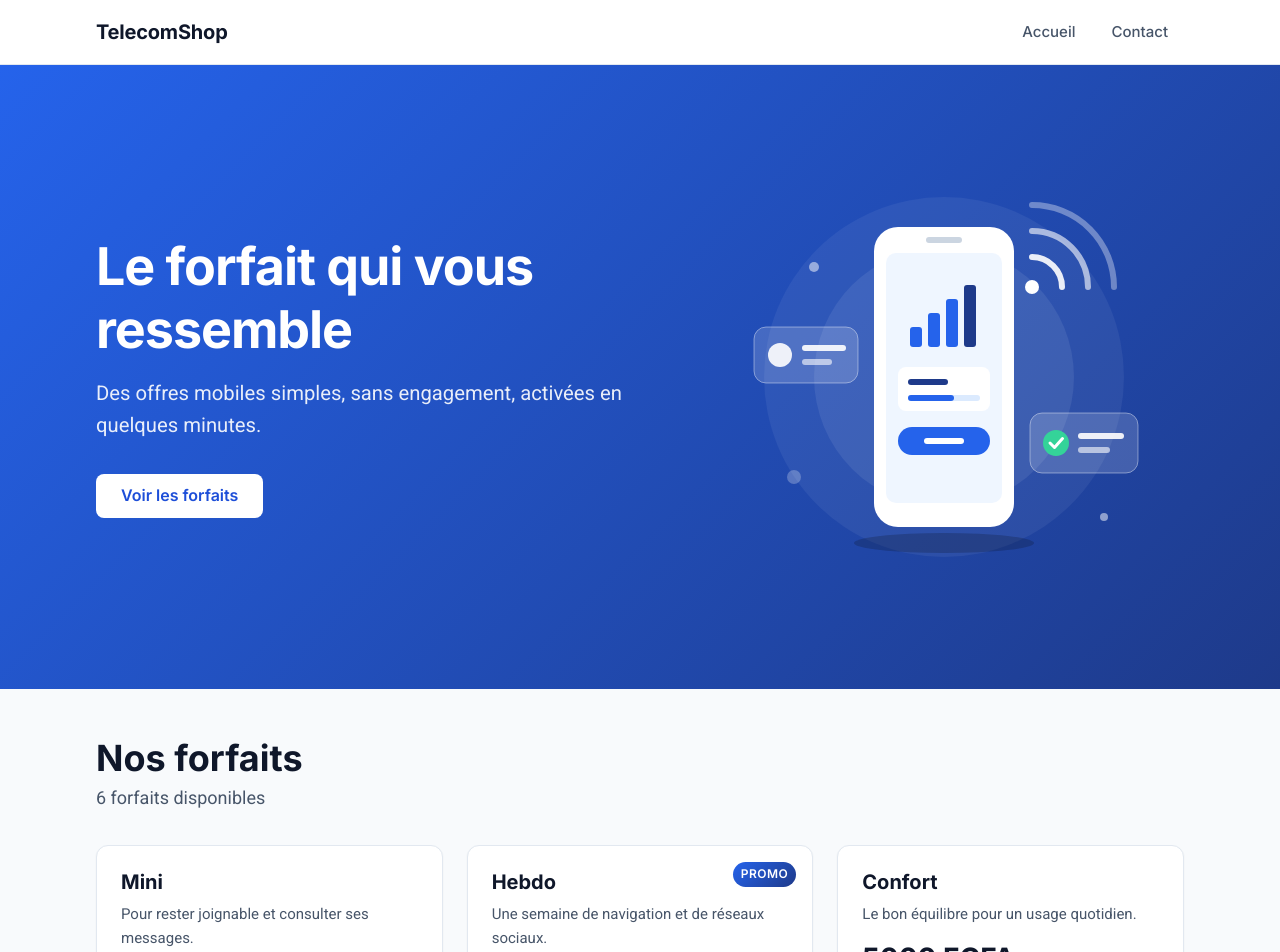
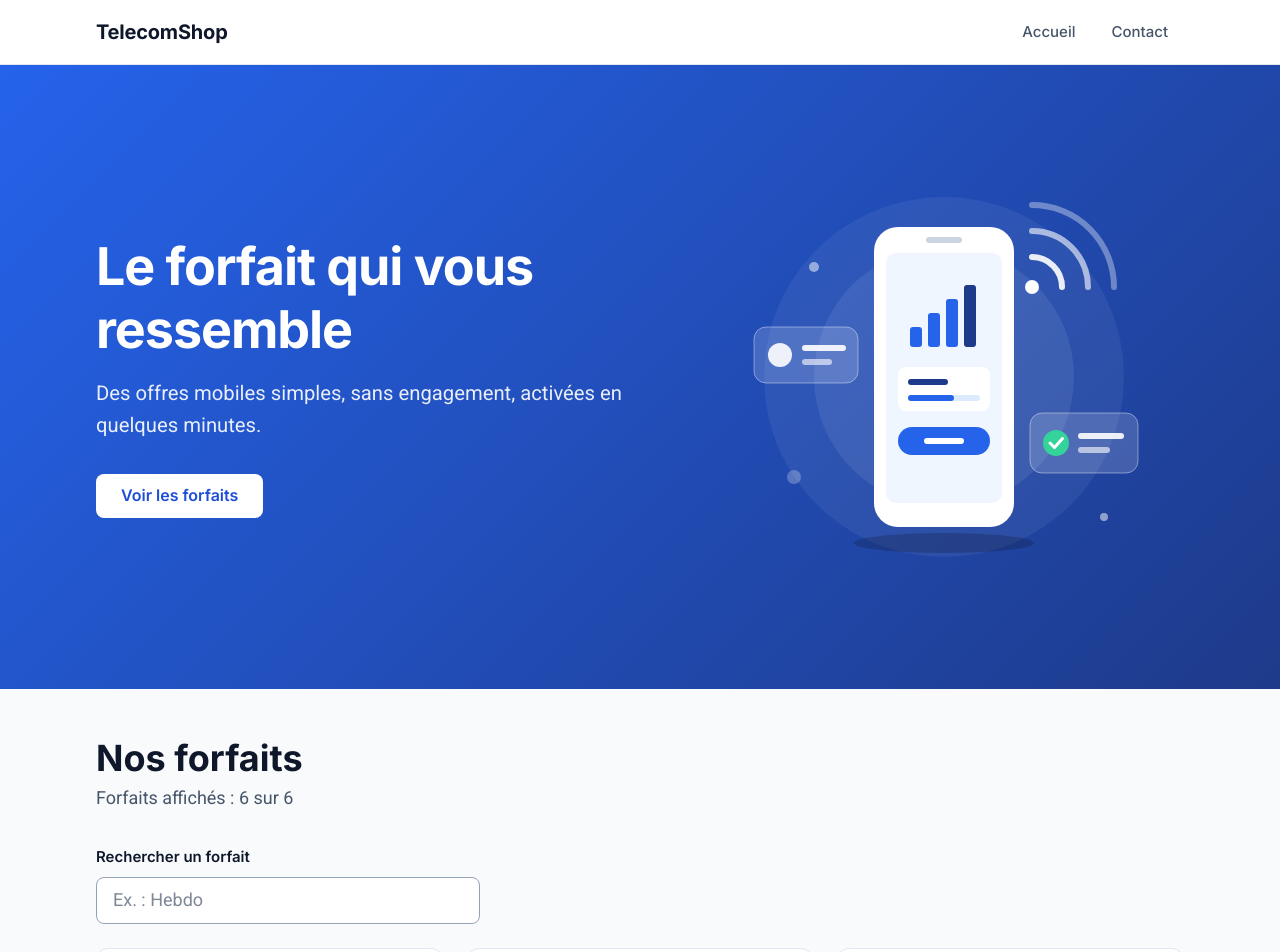
Before and after one commit to aleck2209/telecom-shop, an Angular app: page / in a window 1280 px wide. Shown: the top 952 px of the page. Built offline with nearby package versions, Linux system fonts and the light colour scheme.

Commit message:
feat: implement la recherche de forfaits.

```diff
--- a/src/app/contact/contact.css
+++ b/src/app/contact/contact.css
@@ -1,3 +1,36 @@
 :host {
   display: block;
 }
+
+/* Le formulaire : une carte blanche, champs empilés, largeur limitée pour la lisibilité */
+.contact-form {
+  display: flex;
+  flex-direction: column;
+  gap: var(--space-4);
+  max-width: 36rem;
+  padding: var(--space-4);
+  background-color: var(--color-surface);
+  border: 1px solid var(--color-border);
+  border-radius: var(--radius-md);
+  box-shadow: var(--shadow-sm);
+}
+
+@media (min-width: 640px) {
+  .contact-form {
+    padding: var(--space-5);
+  }
+}
+
+/* Le bouton garde sa largeur naturelle au lieu de s'étirer sur toute la carte */
+.contact-form .btn {
+  align-self: flex-start;
+}
+
+/* Confirmation d'envoi : même bordure verte que « Forfait sélectionné », sur fond vert pâle */
+.form-success {
+  margin: 0;
+  padding: var(--space-3);
+  border-left: 4px solid var(--color-success);
+  border-radius: var(--radius-sm);
+  background-color: var(--color-success-soft);
+}
--- a/src/app/plan-list/plan-list.html
+++ b/src/app/plan-list/plan-list.html
@@ -2,18 +2,26 @@
     <div class="container">
         <h2>Nos forfaits</h2>
         @if (plans.length > 0) {
-            <p class="plans-count">{{plans.length}} forfaits disponibles</p>
+            <p class="plans-count">Forfaits affichés : {{filteredPlans.length}} sur {{plans.length}}</p>
+            <div class="field plans-search">
+                <label for="plan-search" class="field-label">Rechercher un forfait</label>
+                <input type="search" class="input" id="plan-search" placeholder="Ex. : Hebdo" [(ngModel)]="searchTerm"/>
+            </div>
             @if (selectedPlan) {
                 <p class="plans-selection">Forfait sélectionné : {{selectedPlan.name}}</p>
             }
+            @if(filteredPlans.length > 0) {
                 <ul class="plans-grid">
-                @for(plan of plans; track plan.id) {
+                    @for(plan of filteredPlans; track plan.id) {
                         <li>
                             <app-plan-card [plan]="plan" (selected)="selectPlan($event)"/>
                         </li>
                     }
                 </ul>
             } @else {
+                <p class="empty-state">Aucun forfait ne correspond à votre recherche.</p>
+            }
+        } @else {
             <p class="empty-state">Aucun forfait disponible pour le moment.</p>
         }
     </div>
--- a/src/app/plan-list/plan-list.ts
+++ b/src/app/plan-list/plan-list.ts
@@ -1,9 +1,10 @@
 import { Component } from '@angular/core';
 import { Plan, PLANS } from '../plan';
 import { PlanCard } from '../plan-card/plan-card';
+import { FormsModule } from '@angular/forms';
 
 @Component({
-  imports: [PlanCard],
+  imports: [PlanCard, FormsModule],
   selector: 'app-plan-list',
   styleUrl: './plan-list.css',
   templateUrl: './plan-list.html',
@@ -11,8 +12,15 @@ import { PlanCard } from '../plan-card/plan-card';
 export class PlanList {
   plans: Plan[] = PLANS;
   selectedPlan: Plan | null = null;
+  searchTerm: string = '';
 
   selectPlan(plan: Plan) {
-      this.selectedPlan = plan
+    this.selectedPlan = plan;
+  }
+
+  get filteredPlans(): Plan[] {
+    return this.plans.filter((plan) =>
+      plan.name.toLowerCase().includes(this.searchTerm.toLowerCase().trim()),
+    );
   }
 }
--- a/src/styles.css
+++ b/src/styles.css
@@ -13,6 +13,7 @@
   --color-accent-deep: #1e3a8a;
   --gradient-brand: linear-gradient(135deg, var(--color-accent), var(--color-accent-deep));
   --color-success: #059669;
+  --color-success-soft: #ecfdf5;
   --color-error: #dc2626;
 
   /* Font Family */
@@ -144,6 +145,12 @@ img {
   transition: border-color var(--duration-fast) ease;
 }
 
+/* Zone de texte sur plusieurs lignes : redimensionnable en hauteur seulement */
+textarea.input {
+  min-height: 8rem;
+  resize: vertical;
+}
+
 .input::placeholder {
   color: var(--color-text-muted);
   opacity: 0.7;
```
Lines whose indentation alone changed are shown as unchanged.
